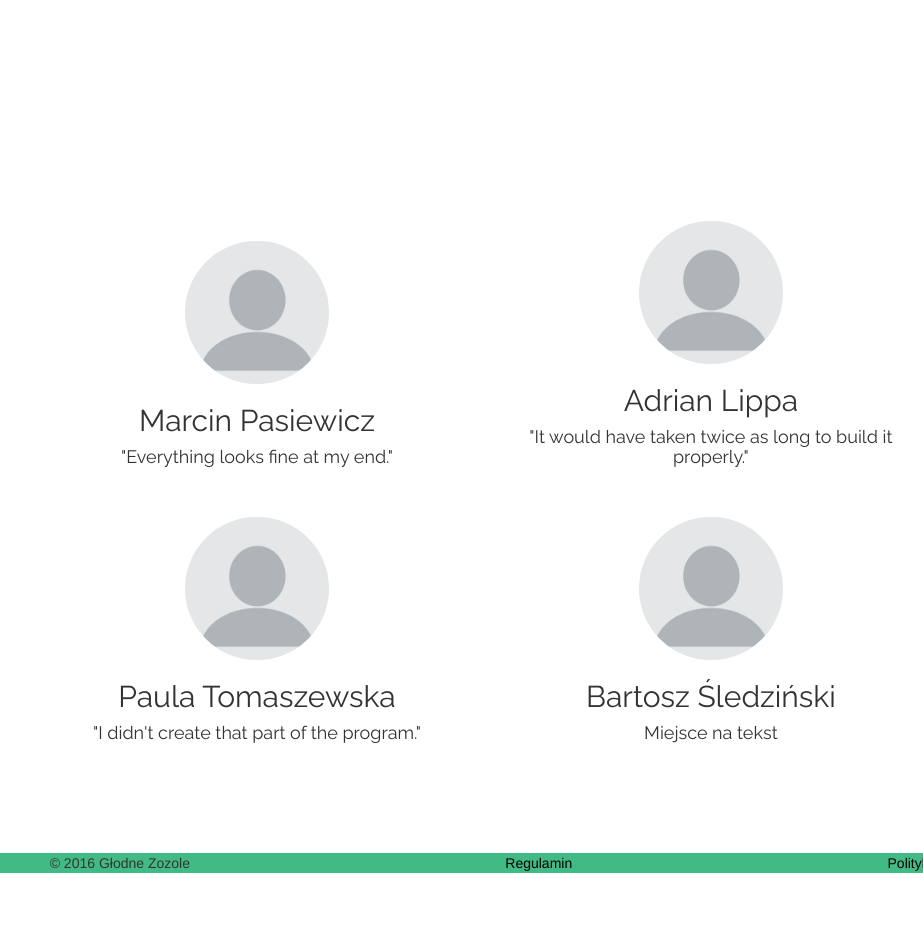
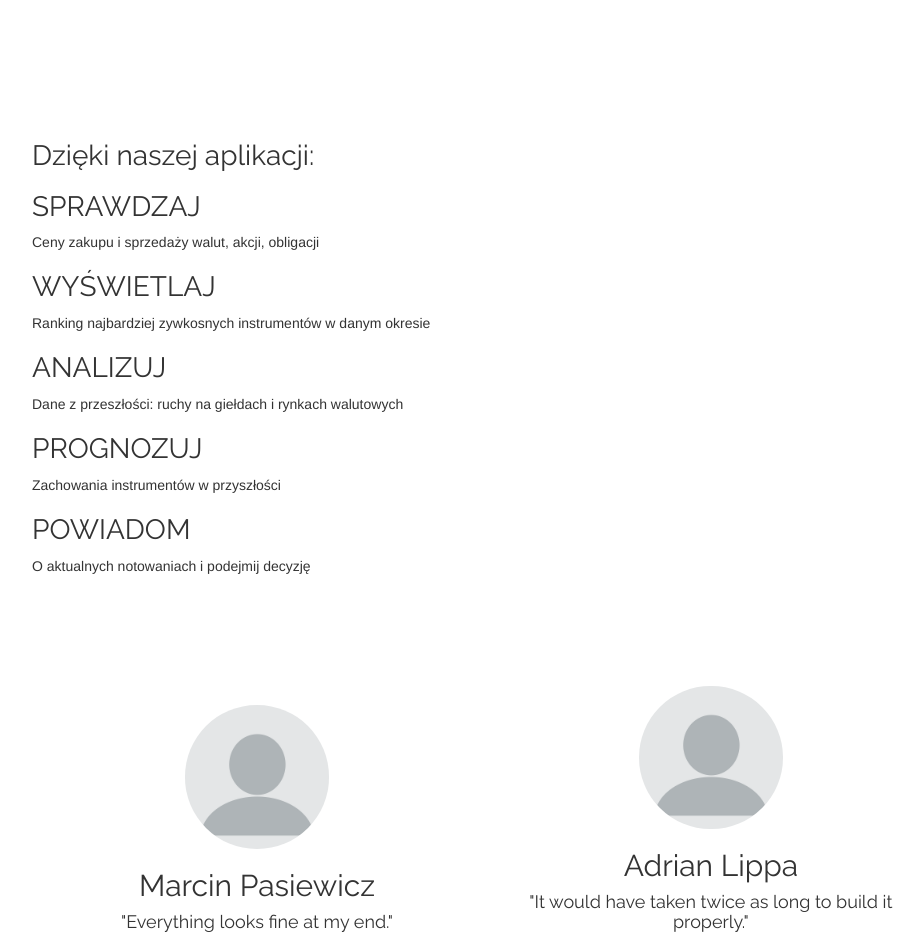
Before and after one commit to infoshareacademy/jfdz3-glodnezozole, a plain HTML site: page index.html in a window 1280 px wide. Shown: the part 1500-2435 px from the top of the page, without its empty margins (108-1031 px from the left). Before the commit the page ends 2373 px from the top, so only its background shows below. Drawn offline with nearby package versions, Linux system fonts and the light colour scheme.

Commit message:
Dodanie listy funkcji i ostylowanie podejscie drugie

```diff
--- a/index.html
+++ b/index.html
@@ -45,7 +45,46 @@
             </form>
         </div>
     </article>
-    <article id="team" class="team">
+
+    <article id="functionlist" class="functionlist">
+
+            <h1 class="functionlist">Dzięki naszej aplikacji:</h1>
+            <section class="functionlist">
+                <h1>
+                    <span>SPRAWDZAJ</span>
+                </h1>
+                <p>Ceny zakupu i sprzedaży walut, akcji, obligacji</p>
+            </section>
+            <section class="functionlist">
+                <h1>
+                    <span>WYŚWIETLAJ</span>
+                </h1>
+                <p>Ranking najbardziej zywkosnych instrumentów w danym okresie</p>
+            </section>
+
+            <section class="functionlist">
+                <h1>
+                    <span>ANALIZUJ</span>
+                </h1>
+                <p>Dane z przeszłości: ruchy na giełdach i rynkach walutowych</p>
+            </section>
+
+            <section class="functionlist">
+                <h1>
+                    <span>PROGNOZUJ</span>
+                </h1>
+                <p>Zachowania instrumentów w przyszłości</p>
+            </section>
+
+            <section class="functionlist">
+                <h1>
+                    <span>POWIADOM</span>
+                </h1>
+                <p>O aktualnych notowaniach i podejmij decyzję</p>
+            </section>
+
+    </article>
+    <article class="team">
         <section class="team">
             <img class="img-team" src="img/blank_profile.png" alt="zdjęcie"/>
             <h2>Marcin Pasiewicz</h2>
```
